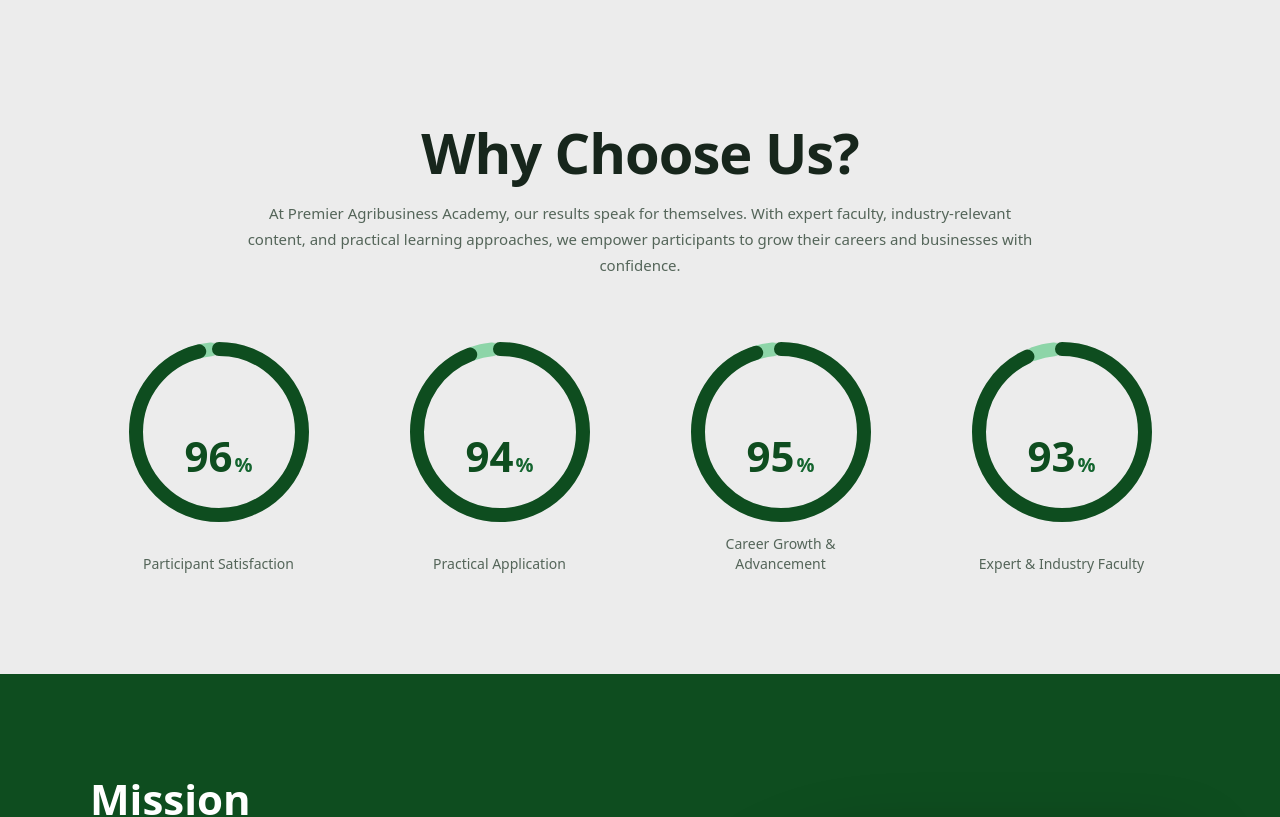
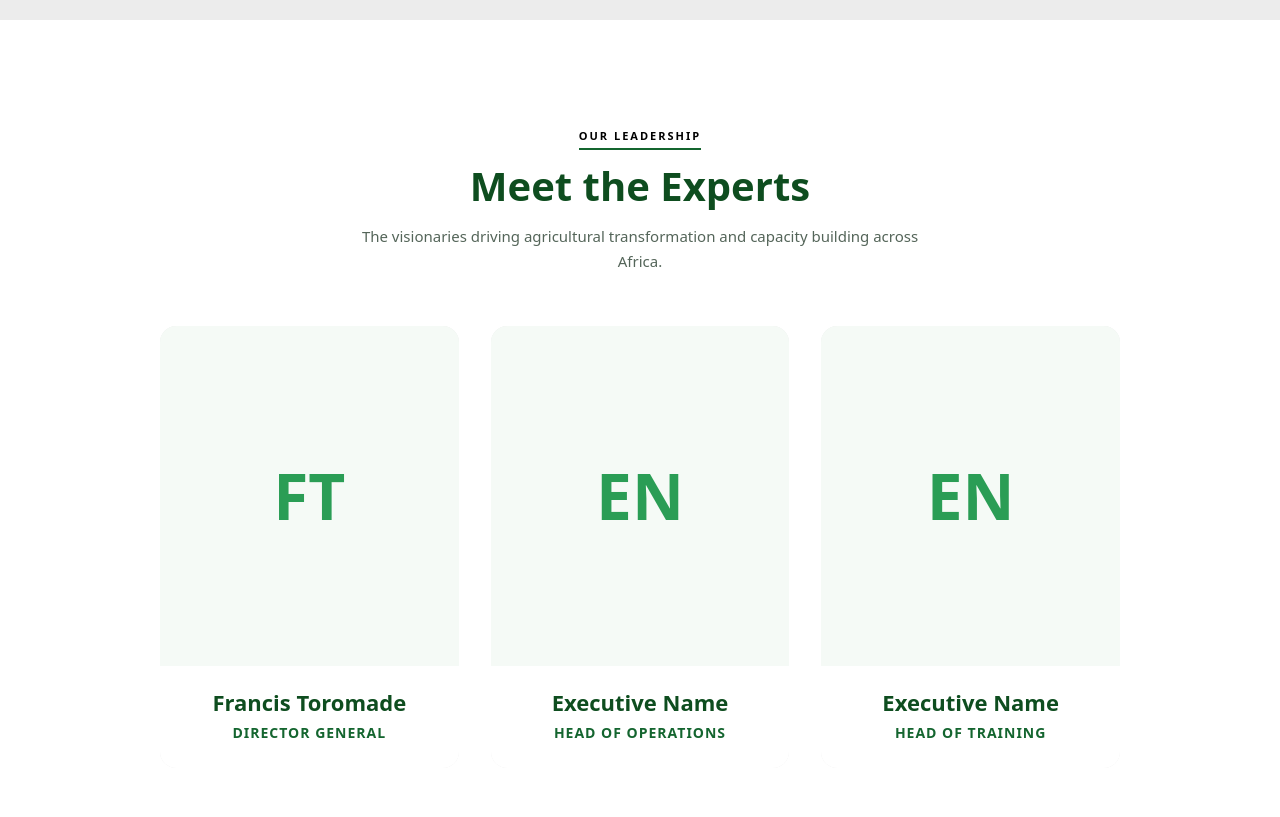
Before and after one commit to eniolaadebanjo60-afk/PAA, a React (Vite) app: page /about-us in a window 1280 px wide. Shown: the part 2220-3037 px from the top of the page. Built offline with nearby package versions, Linux system fonts and the light colour scheme; a web font is replaced by a local one.

Commit message:
added a meet the expert section in about.

```diff
--- a/src/pages/About.jsx
+++ b/src/pages/About.jsx
@@ -69,6 +69,24 @@ const milestones = [
       },
     ],
     side: 'right',
+  },
+]
+
+const leadership = [
+  {
+    name: 'Francis Toromade',
+    role: 'Director General',
+    image: null,
+  },
+  {
+    name: 'Executive Name',
+    role: 'Head of Operations',
+    image: null,
+  },
+  {
+    name: 'Executive Name',
+    role: 'Head of Training',
+    image: null,
   },
 ]
 
@@ -157,12 +175,44 @@ export default function About() {
         </div>
       </section>
 
+      <section className="team-section">
+        <div className="section-inner">
+          <div className="section-header" style={{ textAlign: 'center' }}>
+            <div className="section-tag">Our Leadership</div>
+            <h2 className="section-title">Meet the Experts</h2>
+            <p className="section-sub" style={{ margin: '0 auto' }}>
+              The visionaries driving agricultural transformation and capacity building across Africa.
+            </p>
+          </div>
+
+          <div className="team-grid">
+            {leadership.map((member) => (
+              <div className="team-card" key={member.name}>
+                <div className="team-image-wrap">
+                  {member.image ? (
+                    <img src={member.image} alt={member.name} className="team-image" />
+                  ) : (
+                    <div className="team-placeholder">
+                      {member.name.split(' ').map((n) => n[0]).join('')}
+                    </div>
+                  )}
+                </div>
+                <div className="team-info">
+                  <h3>{member.name}</h3>
+                  <p>{member.role}</p>
+                </div>
+              </div>
+            ))}
+          </div>
+        </div>
+      </section>
+
       <section className="why-section">
         <div className="section-inner">
           <div className="why-header">
             <h2 className="why-heading">Why Choose Us?</h2>
             <p className="why-sub">
-              At Premier Agribusiness Academy, our results speak for themselves.
+              At Premier AgriBusiness Academy, our results speak for themselves.
               With expert faculty, industry-relevant content, and practical
               learning approaches, we empower participants to grow their
               careers and businesses with confidence.
--- a/src/styles/about.css
+++ b/src/styles/about.css
@@ -148,6 +148,84 @@
   line-height: 28px;
   font-style: italic;
   color: var(--text);
+}
+
+.about-page .team-section {
+  padding: 100px 0;
+  background: var(--white);
+}
+
+.about-page .team-grid {
+  display: grid;
+  grid-template-columns: repeat(3, 1fr);
+  gap: 32px;
+  max-width: 960px;
+  margin: 0 auto;
+}
+
+.about-page .team-card {
+  background: var(--grey-section);
+  border-radius: 16px;
+  overflow: hidden;
+  transition: transform 0.3s ease, box-shadow 0.3s ease;
+}
+
+.about-page .team-card:hover {
+  transform: translateY(-6px);
+  box-shadow: 0 20px 40px rgba(0, 0, 0, 0.08);
+}
+
+.about-page .team-image-wrap {
+  width: 100%;
+  height: 340px;
+  background: var(--green-bg);
+  overflow: hidden;
+}
+
+.about-page .team-image {
+  width: 100%;
+  height: 100%;
+  object-fit: cover;
+  transition: transform 0.5s ease;
+}
+
+.about-page .team-card:hover .team-image {
+  transform: scale(1.05);
+}
+
+.about-page .team-placeholder {
+  width: 100%;
+  height: 100%;
+  display: flex;
+  align-items: center;
+  justify-content: center;
+  font-size: 64px;
+  font-family: var(--heading);
+  font-weight: 700;
+  color: var(--green-light);
+  background: var(--green-bg);
+}
+
+.about-page .team-info {
+  padding: 24px;
+  text-align: center;
+  background: var(--white);
+}
+
+.about-page .team-info h3 {
+  margin: 0 0 6px;
+  font-size: 22px;
+  color: var(--green-deep);
+  font-family: var(--heading);
+}
+
+.about-page .team-info p {
+  margin: 0;
+  font-size: 14px;
+  color: var(--green);
+  font-weight: 600;
+  text-transform: uppercase;
+  letter-spacing: 1px;
 }
 
 .about-page .why-section {
@@ -476,7 +554,8 @@
   .about-page .history-section,
   .about-page .why-section,
   .about-page .mv-section,
-  .about-page .milestones-section {
+  .about-page .milestones-section,
+  .about-page .team-section {
     padding: 64px 0;
   }
 
@@ -525,6 +604,14 @@
   .about-page .mv-block h2 {
     font-size: 34px;
     line-height: 42px;
+  }
+
+  .about-page .team-grid {
+    grid-template-columns: 1fr;
+  }
+
+  .about-page .team-image-wrap {
+    height: 400px;
   }
 
   .about-page .timeline::before {
```
